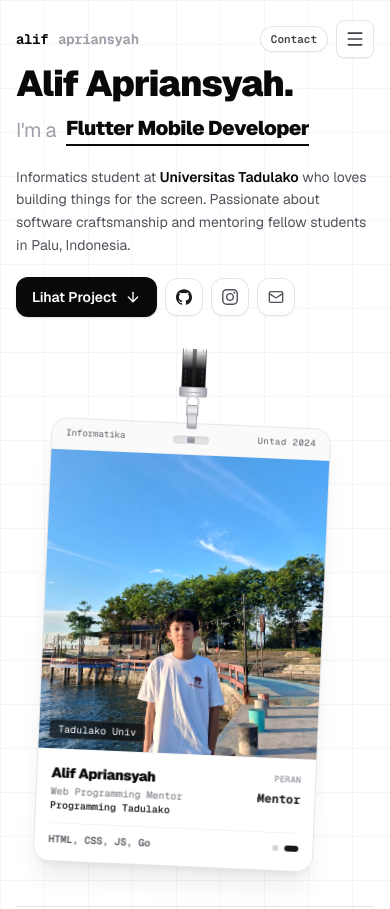
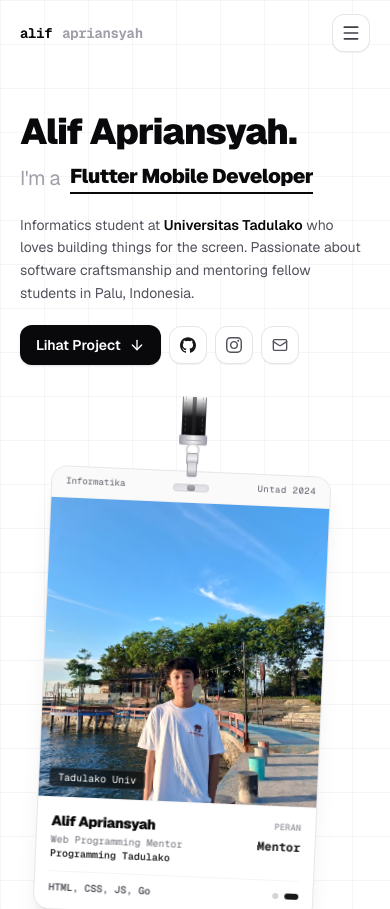
Before and after one commit to Lieff246/porto-alif, a Next.js app: page / in a window 390 px wide. Shown: the top 909 px of the page. Built offline with nearby package versions, Linux system fonts and the light colour scheme.

Commit message:
feat: add Hero and Navbar components

```diff
--- a/components/Hero.tsx
+++ b/components/Hero.tsx
@@ -132,8 +132,8 @@ export default function Hero() {
   };
 
   return (
-    <section id="about" className="relative pt-16 pb-8 sm:pt-20 sm:pb-12 overflow-hidden">
-      <div className="max-w-6xl mx-auto px-4 sm:px-6">
+    <section id="about" className="relative pt-28 pb-10 sm:pt-36 sm:pb-14 lg:pt-40 overflow-hidden">
+      <div className="max-w-6xl mx-auto px-5 sm:px-6">
         <div className="grid grid-cols-1 lg:grid-cols-12 gap-8 lg:gap-10 items-center">
           {/* Main Hero Narrative */}
           <div className="lg:col-span-7 space-y-4">
--- a/components/Navbar.tsx
+++ b/components/Navbar.tsx
@@ -103,10 +103,10 @@ export default function Navbar() {
         className={`fixed top-0 left-0 right-0 z-50 transition-all duration-200 ${
           scrolled
             ? "bg-white/90 backdrop-blur-md border-b border-zinc-200 py-3 shadow-xs"
-            : "bg-transparent py-5"
+            : "bg-transparent py-3.5 sm:py-5"
         }`}
       >
-        <div className="max-w-6xl mx-auto px-4 sm:px-6 flex items-center justify-between relative">
+        <div className="max-w-6xl mx-auto px-5 sm:px-6 flex items-center justify-between relative">
           {/* Brand */}
           <Link
             href="/"
@@ -174,14 +174,11 @@ export default function Navbar() {
             </Magnetic>
           </div>
 
-          {/* Mobile Status Pill & Toggle */}
-          <div className="flex md:hidden items-center gap-2">
-            <span className="text-[11px] font-mono font-semibold text-zinc-700 bg-white border border-zinc-200/90 px-2.5 py-1 rounded-full shadow-2xs capitalize">
-              {activeSection}
-            </span>
+          {/* Mobile Toggle Button */}
+          <div className="flex md:hidden items-center">
             <button
               onClick={() => setMobileMenuOpen(!mobileMenuOpen)}
-              className="p-2 rounded-lg text-zinc-700 hover:text-zinc-950 bg-white border border-zinc-200 shadow-2xs"
+              className="p-2 rounded-xl text-zinc-700 hover:text-zinc-950 bg-white border border-zinc-200/90 shadow-2xs active:scale-95 transition-all"
               aria-label="Toggle menu"
             >
               {mobileMenuOpen ? <X className="w-5 h-5" /> : <Menu className="w-5 h-5" />}
```
